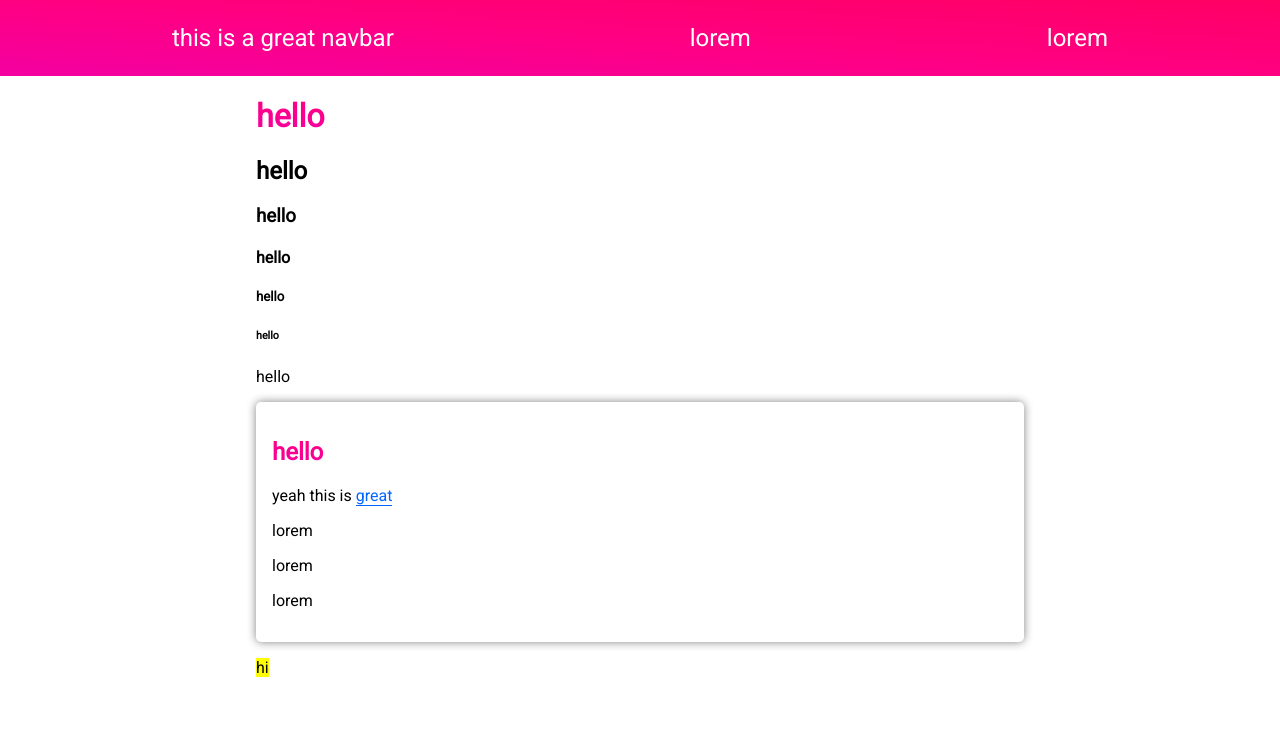
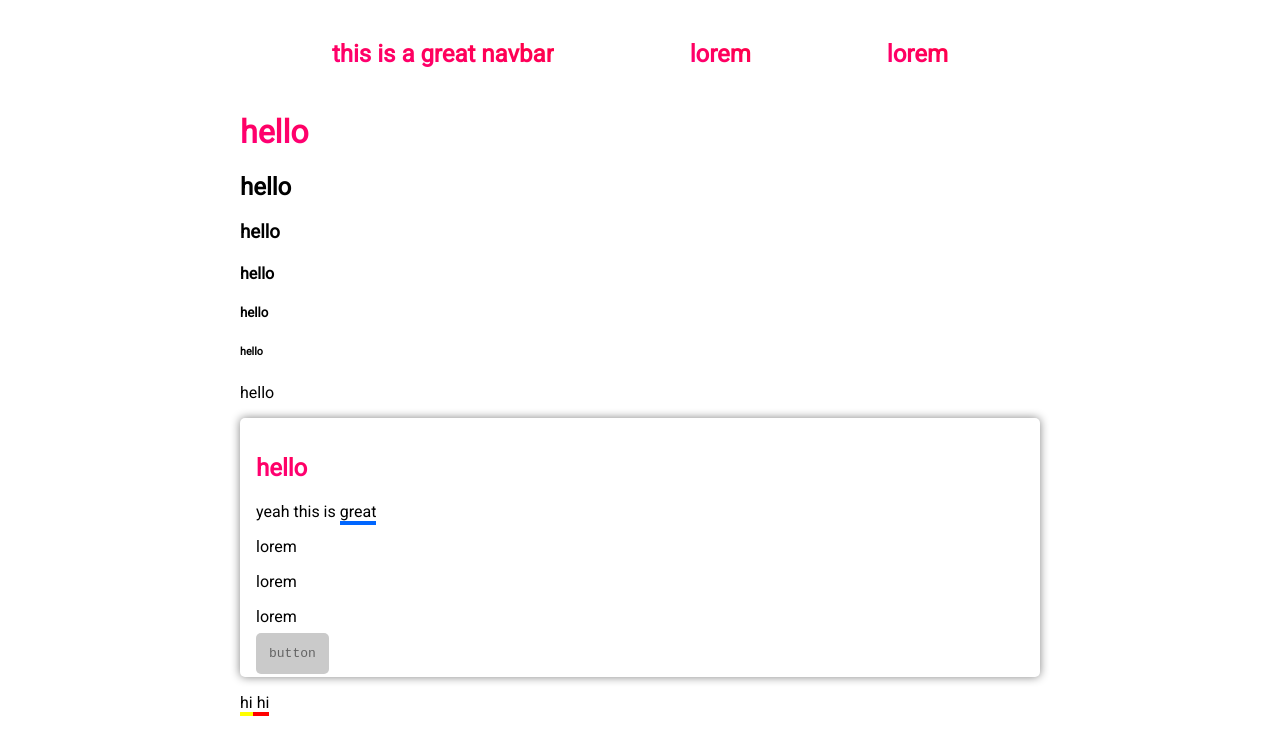
Before and after one commit to PoIygon/rainbowcss, a plain HTML site: page index.html in a window 1280 px wide. Drawn offline with Linux system fonts and the light colour scheme.

Commit message:
updated it

```diff
--- a/index.html
+++ b/index.html
@@ -15,7 +15,6 @@
             <li><a href="#">lorem</a></li>
         </ul>
     </nav>
-    <div class="wrapper">
     <h1>hello</h1>
     <h2>hello</h2>
     <h3>hello</h3>
@@ -29,8 +28,10 @@
         <p>lorem</p>
         <p>lorem</p>
         <p>lorem</p>
+        <code>
+            button
+        </code>
     </section>
-        <mark>hi</mark>
-    </div>
+    <mark>hi</mark><a> hi</a>
 </body>
 </html>
--- a/rainbowcss.css
+++ b/rainbowcss.css
@@ -2,20 +2,24 @@
 
 :root {
     --font: 'Roboto', sans-serif;
+    --codeFont: 'monospace';
 
     --backgroundColour: white;
+    --backgroundColourDark: #cacaca;
     --textColour: black;
+    --textColourLight: #646464;
 
     --linkColor: #06f;
-    --linkHoverColor: #04c;
-    --linkVisitedColor: #04c;
+    --linkHoverColor: #0044cc80;
+    --linkVisitedColor: #02c;
 
     --gradient: linear-gradient(to right top, #9900ff, #e900c2, #ff0082, #ff0047, #ff0000);
     --clip: text;
-    --animation: color 0.2s ease;
+    --duration: 0.5s;
+    --longDuration: 15s;
 
     --borderRadius: 5px;
-    --borderWidth: 1px;
+    --borderWidth: 4px;
     --borderShadow: 0 0 10px #838383;
 
     --navPadding: 1.5em;
@@ -23,6 +27,8 @@
 
     --margin: 1em 0;
     --centreMargin: 0 auto;
+
+    --bodyWidth: 50em;
 }
 
 /* ==================================================================================================================== */
@@ -31,22 +37,19 @@ body {
     font-family: var(--font);
     background-color: var(--backgroundColour);
     color: var(--textColour);
-    margin: 0;
-}
-
-.wrapper {
-    width: 60%;
-    margin: var(--centreMargin);
+    max-width: var(--bodyWidth);
+    margin: 1em auto;
 }
 
 h1 {
     background-image: var(--gradient);
     background-size: 400% 400%;
     color: transparent;
+    background-size: 400% 400%;
+    background-image: var(--gradient);
     -webkit-background-clip: text;
             background-clip: text;
-    -webkit-animation: var(--animation);
-            animation: var(--animation);
+    animation: gradient var(--longDuration) infinite;
 }
 
 h1, h2, h3, h4, h5, h6, strong {
@@ -55,17 +58,20 @@ h1, h2, h3, h4, h5, h6, strong {
 
 /* ================================================================= */
 
-a {
-    color: var(--linkColor);
+a:link {
+    color: var(--textColour);
     text-decoration: none;
     border-bottom: var(--borderWidth) solid var(--linkColor);
-    -webkit-transition: var(--animation);
-         -o-transition: var(--animation);
-            transition: var(--animation);
+    -webkit-transition-property: background-color;
+         -o-transition-property: background-color;
+            transition-property: background-color;
+    -webkit-transition-duration: var(--duration);
+         -o-transition-duration: var(--duration);
+            transition-duration: var(--duration);
 }
 
-a:hover {
-    color: var(--linkHoverColor);
+a:link:hover {
+    background-color: var(--linkHoverColor);
     border-bottom: var(--borderWidth) solid var(--linkHoverColor);
 }
 
@@ -92,11 +98,6 @@ a:visited {
 
 nav {
     position: sticky;
-    background-image: var(--gradient);
-    background-size: 400% 400%;
-    -webkit-transition: var(--animation);
-         -o-transition: var(--animation);
-            transition: var(--animation);
 }
 
 nav>ul {
@@ -107,10 +108,23 @@ nav>ul {
     margin: 0;
 }
 
+nav>ul>li {
+    font-size: 1.5em;
+}
+
 nav>ul>li>a:link {
-    font-size: 1.5em;
-    color: var(--backgroundColour);
-    border: none;
+    font-weight: bold;
+    color: transparent;
+    border-bottom: none;
+    background-size: 400% 400%;
+    background-image: var(--gradient);
+    -webkit-background-clip: text;
+            background-clip: text;
+    animation: gradient var(--longDuration) infinite;
+}
+
+nav>ul>li>a:link:hover {
+    border-bottom: none;
 }
 
 /* ================================================================ */
@@ -136,3 +150,43 @@ section {
 }
 
 /* ====================================================================== */
+
+pre, code {
+    background-color: var(--backgroundColourDark);
+    color: var(--textColourLight);
+    border-radius: var(--borderRadius);
+    padding: var(--padding);
+    margin: var(--margin);
+}
+
+/* ========================================================================= */
+
+mark {
+    background-color: transparent;
+    border-bottom: var(--borderWidth) solid yellow;
+    -webkit-transition-property: background-color;
+         -o-transition-property: background-color;
+            transition-property: background-color;
+    -webkit-transition-duration: var(--duration);
+         -o-transition-duration: var(--duration);
+            transition-duration: var(--duration);
+}
+
+mark:hover {
+    background-color: rgba(255, 255, 0, 0.5);
+}
+
+a {
+    background-color: transparent;
+    border-bottom: var(--borderWidth) solid #ff0000;
+    -webkit-transition-property: background-color;
+         -o-transition-property: background-color;
+            transition-property: background-color;
+    -webkit-transition-duration: var(--duration);
+         -o-transition-duration: var(--duration);
+            transition-duration: var(--duration);
+}
+
+a:hover {
+    background-color: #ff000080;
+}
```
Lines whose indentation alone changed are shown as unchanged.
